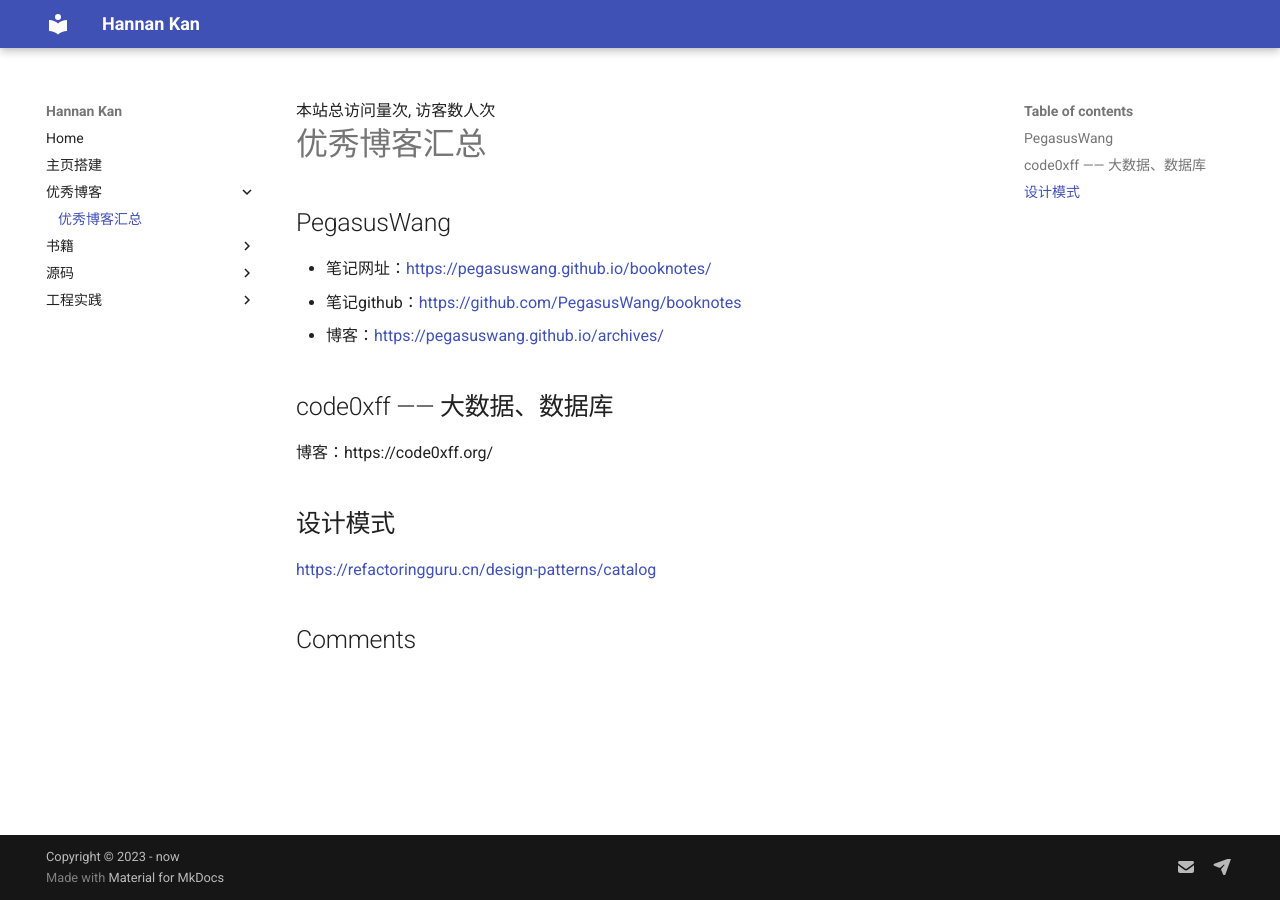
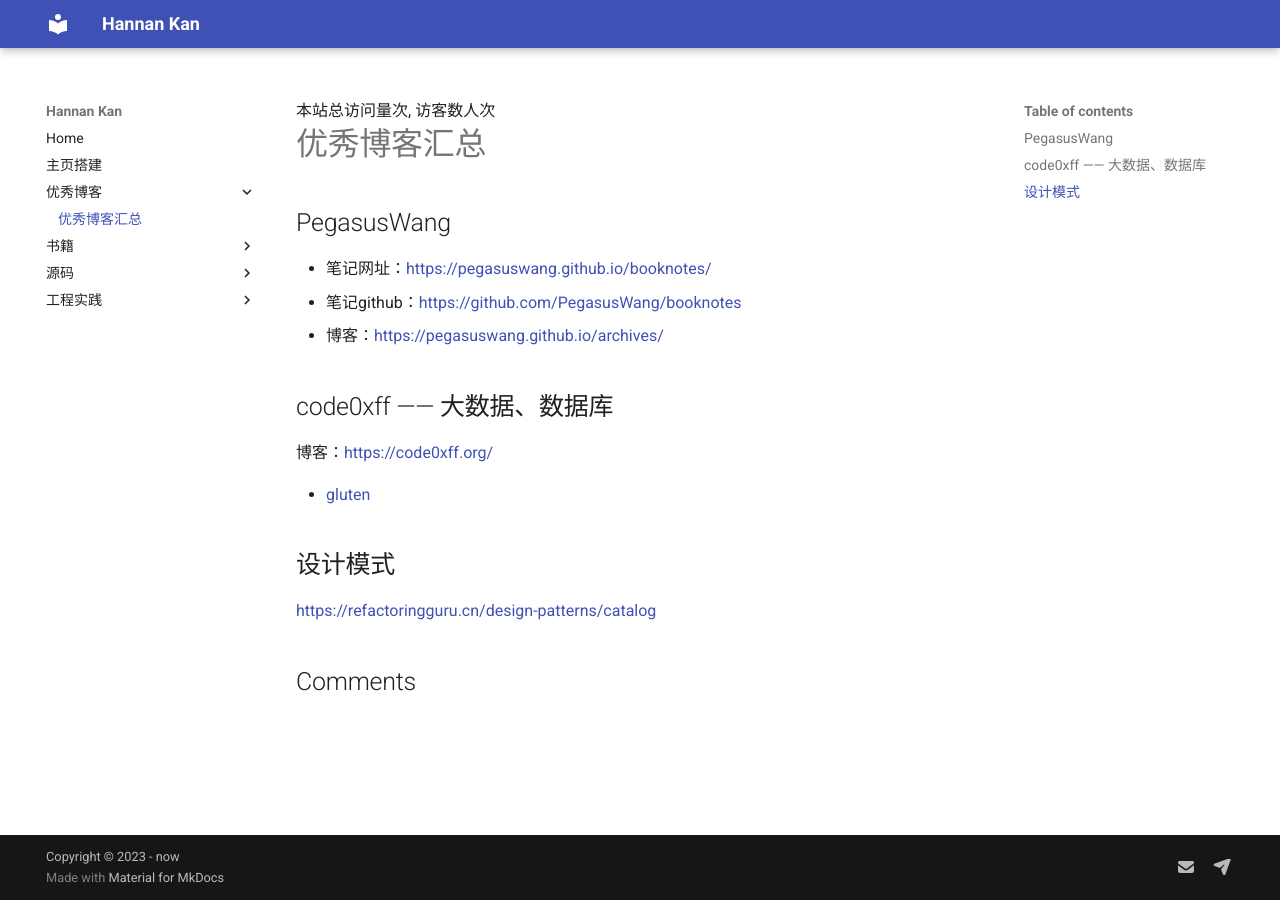
Before and after one commit to HannanKan/homepage, an MkDocs documentation site: the page built from docs/blogs/index.md, in a window 1280 px wide. Built offline with MkDocs 1.6.1 and Material for MkDocs 9.7.7, drawn with Linux system fonts in a browser that asks for light colours; comment, search, counter and statistics services are not loaded.

Commit message:
添加 code0xff 博客

```diff
--- a/docs/blogs/index.md
+++ b/docs/blogs/index.md
@@ -10,7 +10,9 @@
 * 博客：[https://pegasuswang.github.io/archives/](https://pegasuswang.github.io/archives/)
 
 ## code0xff —— 大数据、数据库
-博客：https://code0xff.org/
+博客：[https://code0xff.org/](https://code0xff.org/)
+
+* [gluten](https://code0xff.org/post/2023/08/gluten%E5%92%8C%E7%9B%B8%E5%85%B3%E4%BE%9D%E8%B5%96/)
 
 ## 设计模式
 [https://refactoringguru.cn/design-patterns/catalog](https://refactoringguru.cn/design-patterns/catalog)
```
